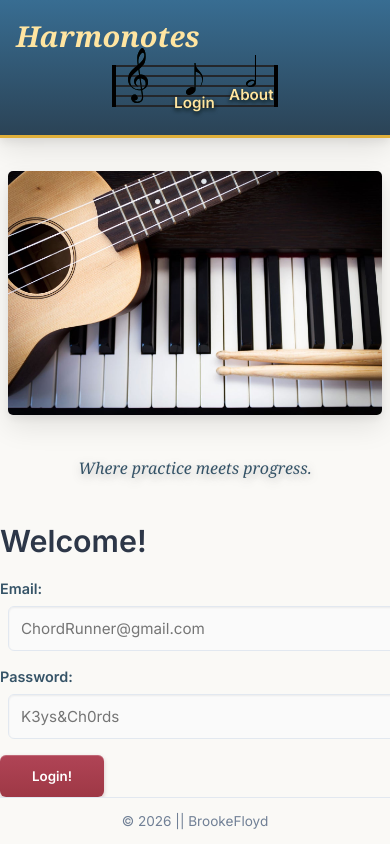
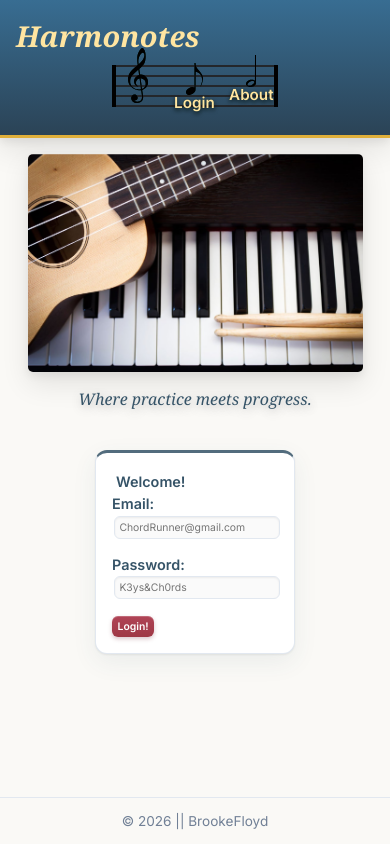
Before and after one commit to BrookeFloyd10/Harmonotes-FullStack-Brooke-F, a React (Vite) app in the folder frontend/: page / in a window 390 px wide. Built offline with nearby package versions, Linux system fonts and the light colour scheme.

Commit message:
added css styling rules for login. Created a homepage wrapper to aid in responsive design

```diff
--- a/frontend/src/App.css
+++ b/frontend/src/App.css
@@ -1,6 +1,3 @@
-
-
-
 * {
     font-family: 'Inter', system-ui, -apple-system, BlinkMacSystemFont, 'Segoe UI', Roboto, Oxygen, Ubuntu, Cantarell, 'Open Sans', 'Helvetica Neue', sans-serif;
     box-sizing: border-box;
@@ -178,6 +175,12 @@ main {
     gap: 0.5rem;
 }
 
+.home-page-wrapper {
+    display:flex;
+    align-items: flex-start;
+    justify-content: space-between;
+    padding: 2% 5%;
+}
 
 .home-page img {
     width: min(850px, 100%);
@@ -197,6 +200,39 @@ main {
     color: #355367;
     text-shadow: 1px 3px 10px #55565d5d;
     font-family: Georgia, serif;
+}
+
+
+.login-form {
+   flex: 0 1 25%;
+   max-width: 200px;
+   margin: 0 3%;
+}
+
+
+.login-form .form-field label {
+   color: #355367;
+}
+
+
+.login-form input {
+    margin: clamp(.15rem, .5vw, .25rem);
+    padding: clamp(.25rem, .7vw, .4rem);
+    font-size: clamp(.65rem, 1vw, .8rem);
+}
+
+
+.login-form h1 {
+    color: #355367;
+    font-size: clamp(.9rem, 1.5vw, 1.2rem);
+    margin: clamp(.25rem, .7vw, .5rem);
+}
+
+
+.login-form .submit-btn {
+    padding: clamp(.25rem, .7vw, .4rem) clamp(.35rem, .8vw, .5rem);
+    margin-bottom: 0;
+    font-size: clamp(.65rem, 1vw, .8rem);
 }
 
 
@@ -659,7 +695,8 @@ article a:hover {
 }
 
 
-.contact-form {
+.contact-form,
+.login-form {
     max-width: 700px;
     margin: 0 auto;
     padding: 1rem;
@@ -856,7 +893,7 @@ button:not(:disabled):active {
     list-style: none;
     padding: 1.5rem;
     margin: 0 0 3rem 0;
-    width:  100%
+    width:  100%;
 }
 
 
@@ -928,6 +965,11 @@ button:not(:disabled):active {
 }
 
 
+.home-page-wrapper{
+    flex-direction: column;
+}
+
+
 .home-page {
     gap: 1rem;
 }
@@ -936,6 +978,12 @@ button:not(:disabled):active {
 .home-page img {
     justify-content: contain;
     margin: auto;
+}
+
+
+ .login-form {
+    width: 200px;
+    margin: 1rem auto 0;
 }
 
 
--- a/frontend/src/pages/Home.jsx
+++ b/frontend/src/pages/Home.jsx
@@ -3,14 +3,15 @@ import LoginForm from "../components/LoginForm";
 
 const Home = ({ setLoggedInUser }) => {
     return(
-        <>
-            <div className="home-page">
-                <img src={homepage} alt="artsy photo of guitar piano and drum sticks" />
-                <p>Where practice meets progress.</p>
+            <div className="home-page-wrapper">
+
+                <div className="home-page">
+                    <img src={homepage} alt="artsy photo of guitar piano and drum sticks" />
+                    <p>Where practice meets progress.</p>
+                </div>
+
+                <LoginForm setLoggedInUser={setLoggedInUser} />
             </div>
-
-            <LoginForm setLoggedInUser={setLoggedInUser} />
-        </>
     )
 }
 
```
